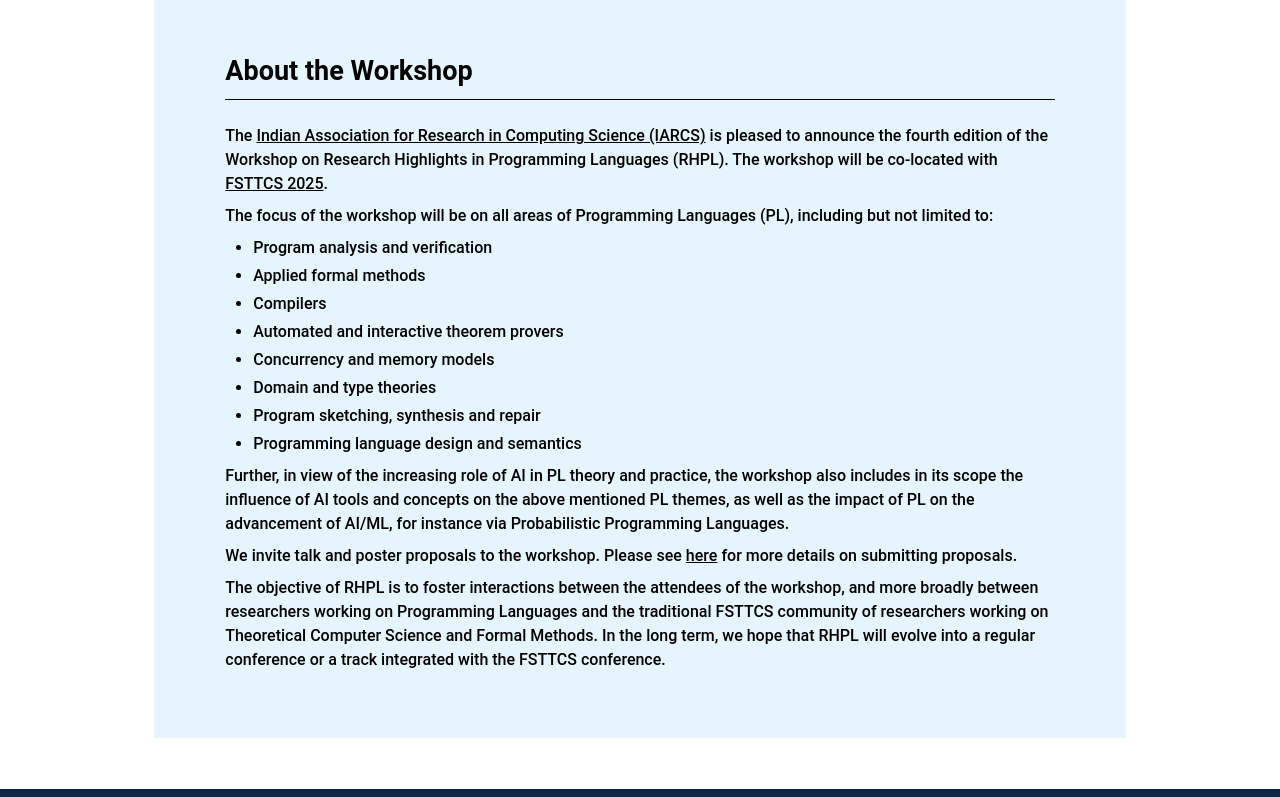
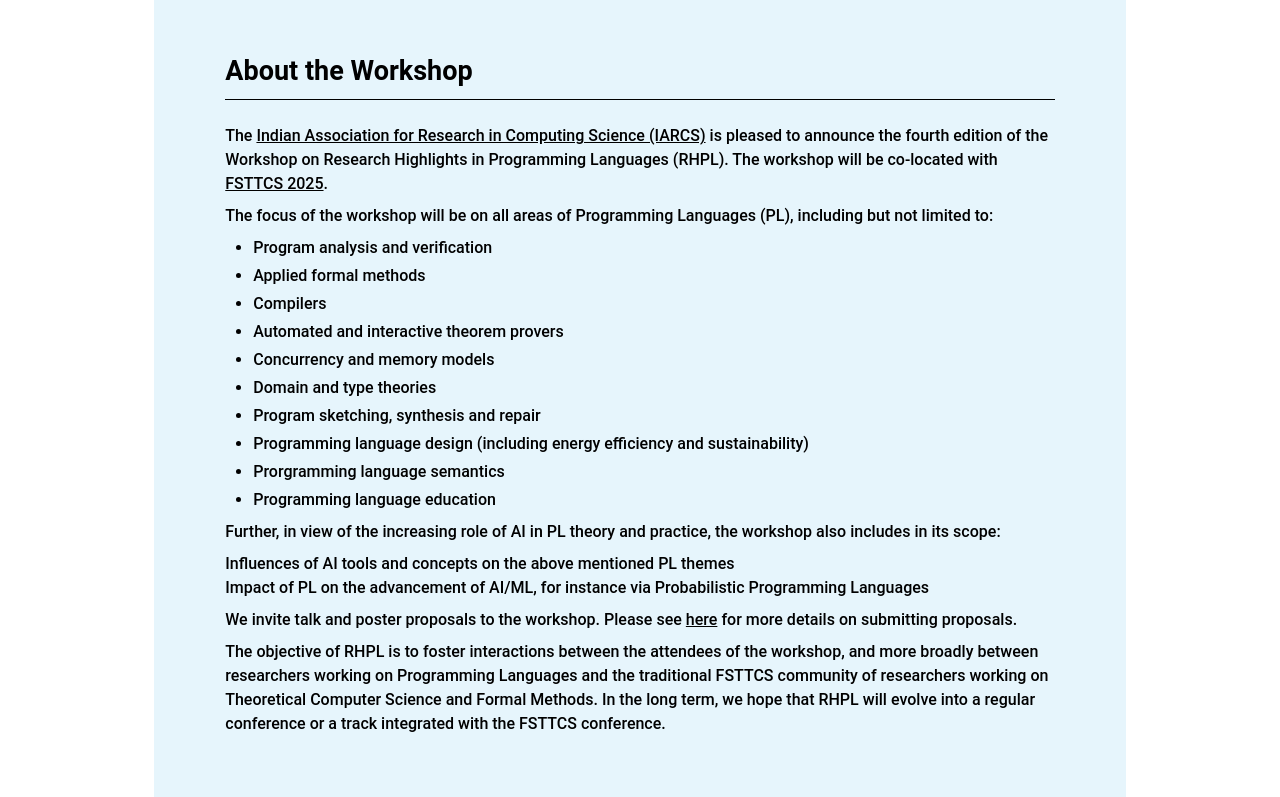
Before and after one commit to RajivDalal/RHPL, a React (Vite) app in the folder rhpl-web/: page / in a window 1280 px wide. Shown: the part 426-1223 px from the top of the page. Built offline with nearby package versions, Linux system fonts and the light colour scheme; a web font is replaced by a local one.

Commit message:
Added few more themes

```diff
--- a/rhpl-web/src/pages/home.jsx
+++ b/rhpl-web/src/pages/home.jsx
@@ -37,14 +37,29 @@ const Home = () => {
             Program sketching, synthesis and repair
           </li>
           <li>
-            Programming language design and semantics
+            Programming language design (including energy efficiency and sustainability)
           </li>
+            <li>
+            Prorgramming language semantics
+          </li>
+          <li>
+            Programming language education
+          </li>
+
           {/* <li>
             Probabilistic reasoning<br/>
           </li> */}
         </ul>
 
-        <div>Further, in view of the increasing role of AI in PL theory and practice, the workshop also includes in its scope the influence of AI tools and concepts on the above mentioned PL themes, as well as the impact of PL on the advancement of AI/ML, for instance via Probabilistic Programming Languages.</div>
+        <div>Further, in view of the increasing role of AI in PL theory and practice, the workshop also includes in its scope:</div>
+          <ul>
+            <li>
+              Influences of AI tools and concepts on the above mentioned PL themes
+            </li>
+            <li>
+              Impact of PL on the advancement of AI/ML, for instance via Probabilistic Programming Languages
+            </li>
+          </ul>
 
         <div className="paraLink">We invite talk and poster proposals to the workshop. Please see <a href="/submit_proposal" className="underline">here</a> for more details on submitting proposals.</div>
 
```
